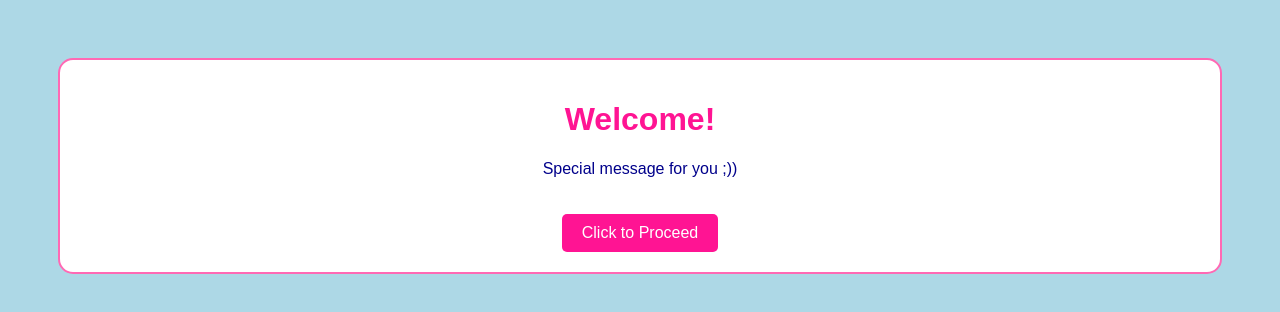
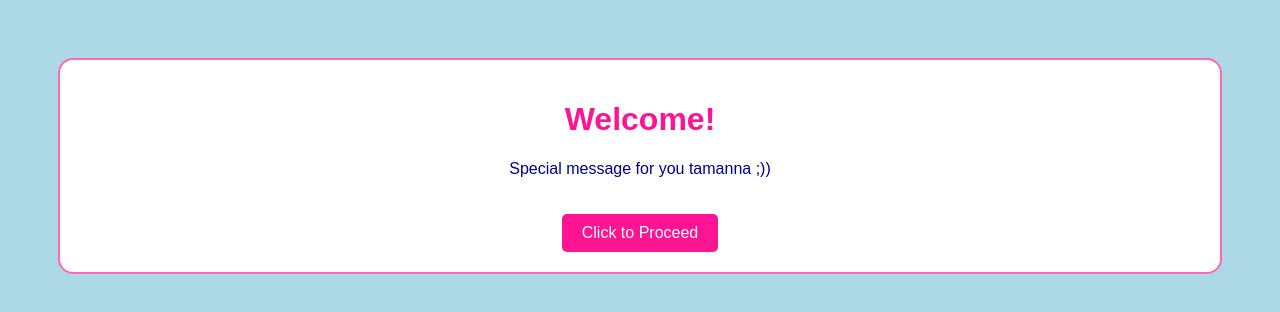
Before and after one commit to nemiya69/bday, a plain HTML site: page index.html in a window 1280 px wide. Drawn offline with Linux system fonts and the light colour scheme.

Commit message:
Update index.html

```diff
--- a/index.html
+++ b/index.html
@@ -55,7 +55,7 @@
 
     <div id="layer1" class="container active">
         <h1>Welcome!</h1>
-        <p>Special message for you ;))</p>
+        <p>Special message for you tamanna ;))</p>
         <button onclick="showNextLayer('layer2')">Click to Proceed</button>
     </div>
 
```
